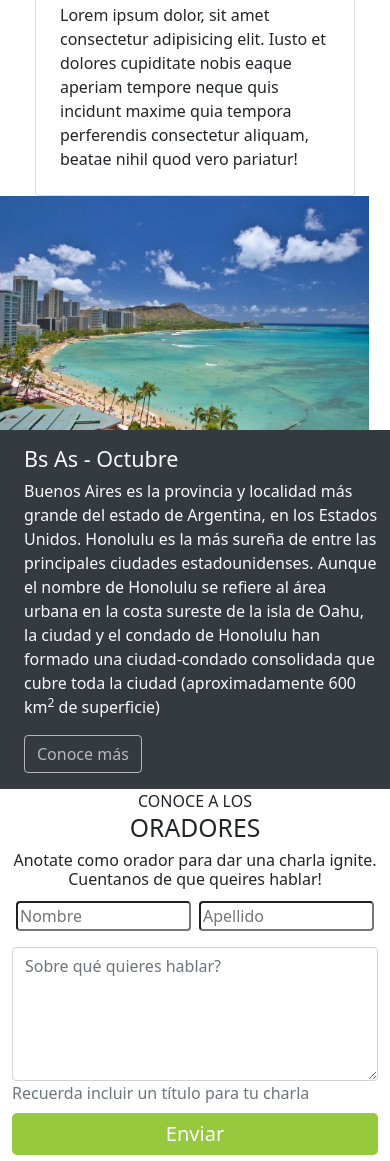
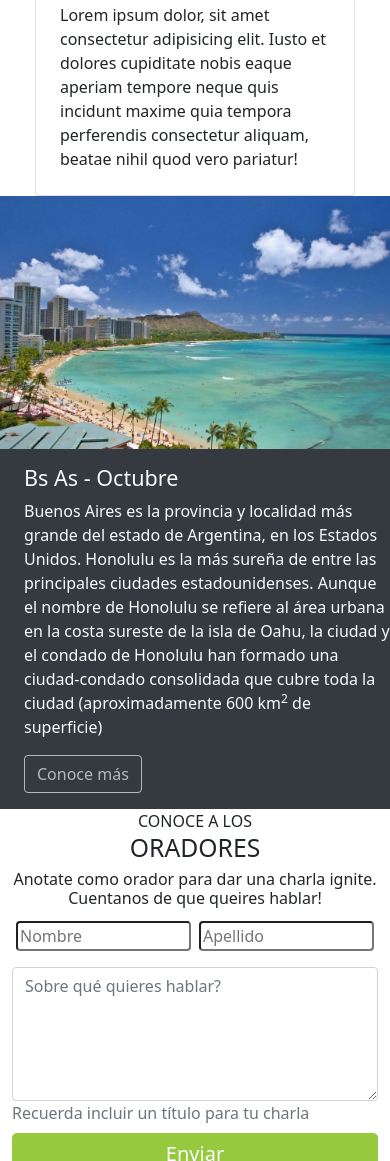
Before and after one commit to DavidCosta92/Codo-acodo, a plain HTML site: page index.html in a window 390 px wide. Shown: the part 2653-3814 px from the top of the page. Drawn offline with nearby package versions, Linux system fonts and the light colour scheme.

Commit message:
modificacion de font size footer y container de ciudad

```diff
--- a/css/styles.css
+++ b/css/styles.css
@@ -44,7 +44,7 @@ footer ul{
 
 }
 li{
-    width: 100px;
+    width: 150px;
 }
 
 a{
@@ -54,6 +54,11 @@ a{
 a:hover{
     color: white;
     text-decoration: none;
+}
+.ciudad img{
+    object-fit: cover;
+    height: 100%;
+
 }
 
 @media (max-width:700px){
@@ -66,9 +71,7 @@ a:hover{
         margin-left: 0 !important;
     }
     .ciudad img{
-        max-height: 40vh;
-        max-height: 60vw;
-        object-fit: contain;
+        max-height: 30vh;
 
     }
 }
--- a/index.html
+++ b/index.html
@@ -106,7 +106,7 @@
             <div class="col-sm-12 col-md-6">
                 <img src="./assets/img/honolulu.jpg" class="col-sm-12" alt="Steve jobs">
             </div>
-            <div class="container col-sm-12 col-md-6 text-bg-dark m-0 ps-4 pt-3 textContainerDark text-light">
+            <div class="col-sm-12 col-md-6 text-bg-dark m-0 ps-4 pt-3 textContainerDark text-light">
                 <h3 class="fs-4">Bs As - Octubre</h3>
                 <p class="fs-6">
                   Buenos Aires es la provincia y localidad más grande del estado de Argentina, en los Estados Unidos. Honolulu es la
@@ -144,7 +144,7 @@
     </main>
 
     <footer class="container-fluid text-light text-center">
-        <ul class="ms-6 me-6 ps-6 pe-6">
+        <ul class="ms-6 me-6 ps-6 pe-6 fs-5">
             <li>Preguntas frecuentes</li>
             <li>Contactanos</li>
             <li>Prensa</li>
```
